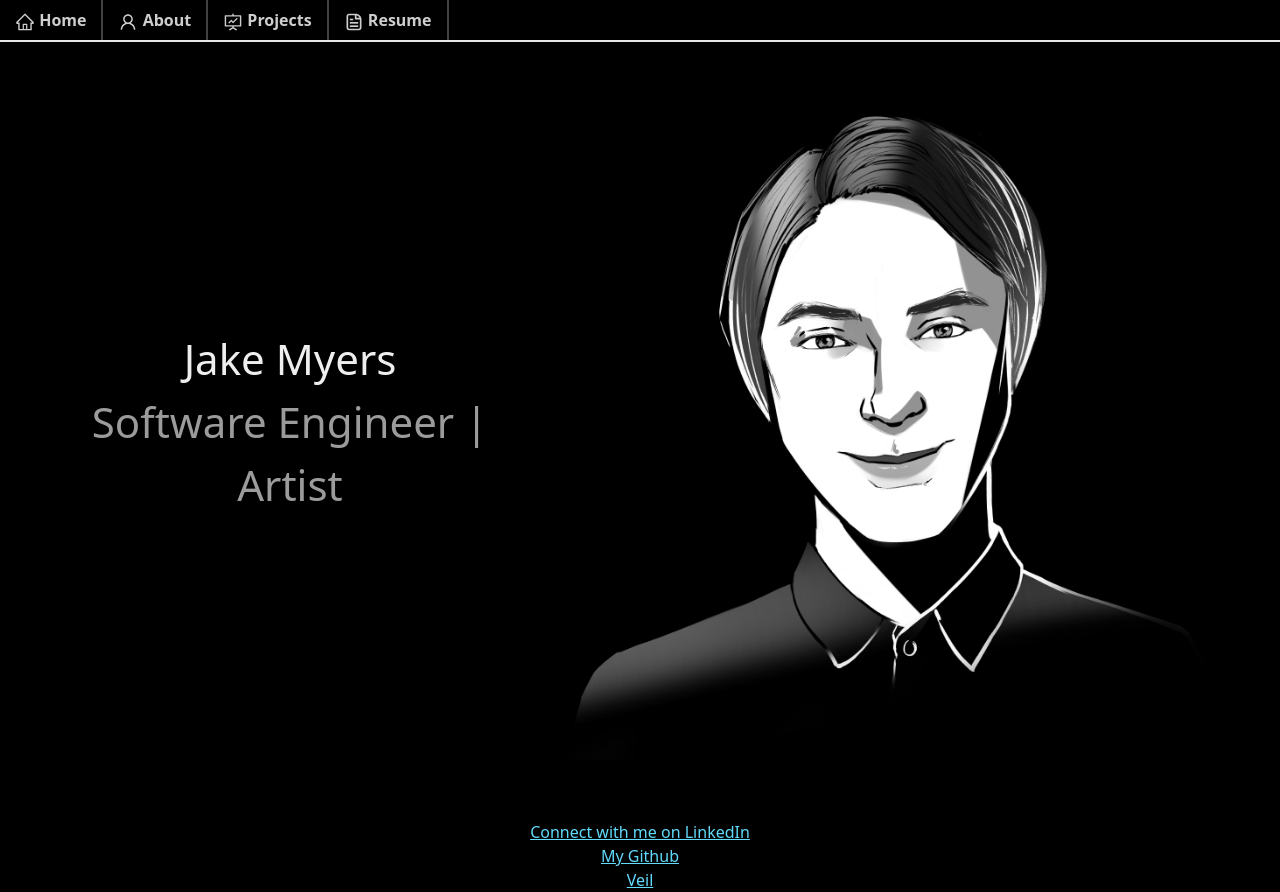
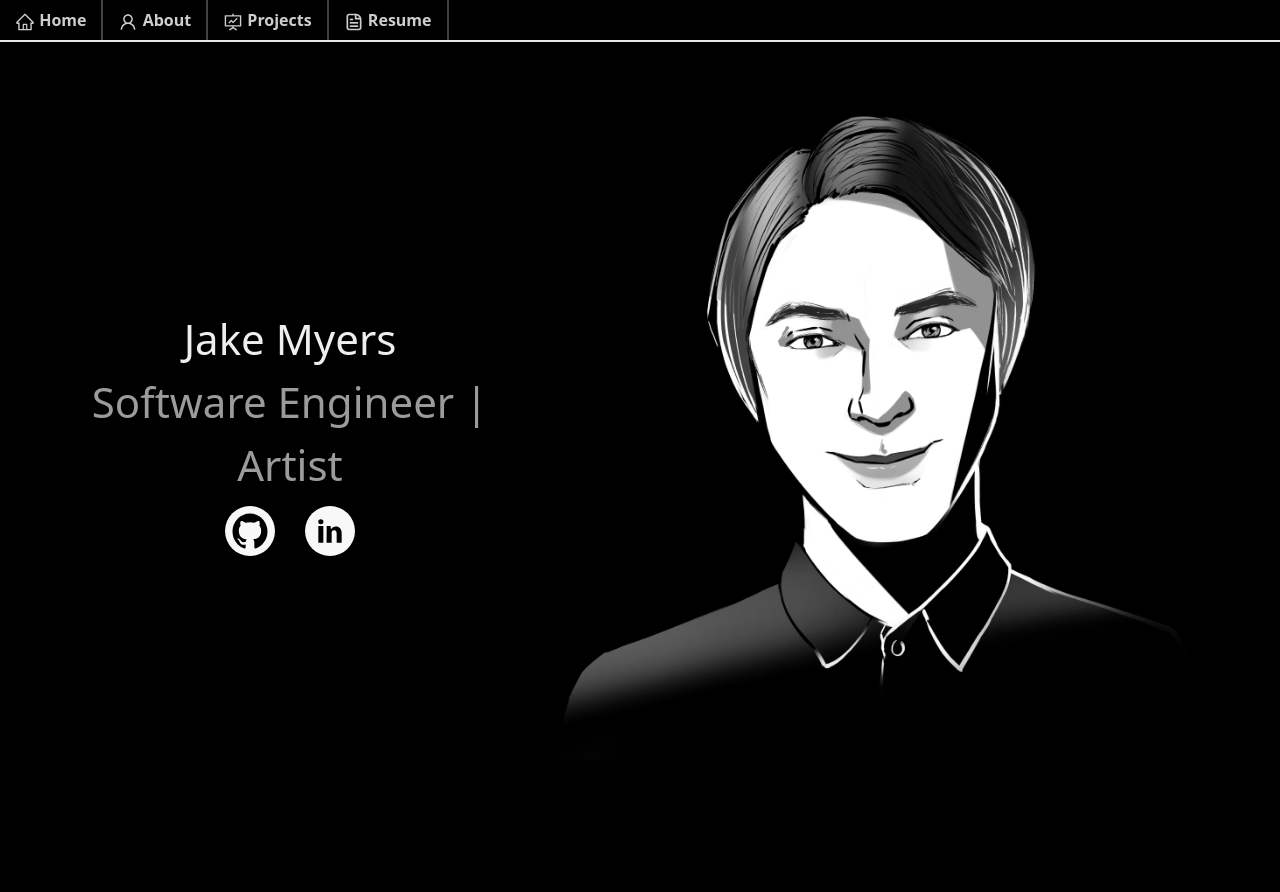
Before and after one commit to jacob-myers/Portfolio, a React (Create React App) app: page / in a window 1280 px wide. After the commit the page ends 820 px from the top, so only its background shows below. Built offline with nearby package versions, Linux system fonts and the light colour scheme.

Commit message:
Adding social links (Github and LinkedIn) as buttons to my home page. Prepping for navigation system and pulling home into it's own page/file out of App().

```diff
--- a/src/App.js
+++ b/src/App.js
@@ -11,10 +11,7 @@ import {
   Routes,
   Navigate
 } from "react-router-dom";
-import { Container, Row, Col } from "react-bootstrap";
-import azamiImg from "../src/Assets/azami.png";
-import selfImg from "../src/Assets/self.png"
-import HomeCard from "./components/Home/HomeCard";
+import Home from "./components/Home/Home";
 
 // React rotating image.
 // <img src={logo} className="App-logo" alt="logo" />
@@ -23,78 +20,17 @@ function App() {
   // For the actual document itself.
   document.body.style = "background: black";
   return (
-    <div className="App">
-      <title>Jake Myers</title>
-      <JNavbar />
+    <Router>
+      <div className="App">
+        <title>Jake Myers</title>
+        <JNavbar />
 
-      <Container fluid className="body">
-        <Row style={{ display: 'flex', justifyContent: "center", padding: "10px" }}>
-          <Col
-            className="content-col"
-            md={6}
-            style={{
-              justifyContent: "right",
-              paddingTop: "30px",
-              paddingBottom: "50px",
-              width: "500px"
-            }}
-          >
-            <HomeCard/>
-          </Col>
+        <Routes>
+          <Route path="/" element={<Home/>} />
+        </Routes>
 
-          <Col
-            className="content-col"
-            md={6}
-            style={{
-              justifyContent: "left",
-              paddingTop: "30px",
-              paddingBottom: "50px",
-              width: "700px"
-            }}
-          >
-            <img src={selfImg} alt="art" className="img-self" />
-          </Col>
-        </Row>
-
-      </Container>
-
-      <div>
-        <a
-          className="App-link"
-          href="https://www.linkedin.com/in/jacob-m-myers"
-          target="_blank"
-          rel="noopener noreferrer"
-        >
-          Connect with me on LinkedIn
-        </a>
       </div>
-
-      <div>
-        <a
-          className="App-link"
-          href="https://github.com/jacob-myers"
-          target="_blank"
-          rel="noopener noreferrer"
-        >
-          My Github
-        </a>
-      </div>
-
-
-      <div>
-        <a
-          className="App-link"
-          href="https://crypto-veil.web.app"
-          target="_blank"
-          rel="noopener noreferrer"
-        >
-          Veil
-        </a>
-      </div>
-
-
-    </div>
-
+    </Router>
   );
 }
 
--- /dev/null
+++ b/src/components/Home/Home.js
@@ -0,0 +1,65 @@
+import { Container, Row, Col } from "react-bootstrap";
+import { IoLogoGithub } from "react-icons/io";
+import { TiSocialLinkedin } from "react-icons/ti";
+
+import selfImg from "../../Assets/self.png"
+
+import HomeCard from "./HomeCard";
+
+function Home() {
+    return (
+        <Container fluid className="body">
+        <Row style={{ display: 'flex', justifyContent: "center", padding: "10px" }}>
+          <Col
+            className="content-col"
+            md={6}
+            style={{
+              justifyContent: "center",
+              paddingTop: "30px",
+              paddingBottom: "30px",
+              width: "500px"
+            }}
+          >
+            <HomeCard/>
+            <ul className="about-social-links">
+                <li className="social-icon-li">
+                    <a
+                        href="https://github.com/jacob-myers"
+                        target="_blank"
+                        rel="noreferrer"
+                        className="social-icon-a"
+                    >
+                        <IoLogoGithub size={40} color="black" style={{ marginTop:"5px" }}/>
+                    </a>
+                </li>
+                <li className="social-icon-li">
+                    <a
+                        href="https://www.linkedin.com/in/jacob-m-myers/"
+                        target="_blank"
+                        rel="noreferrer"
+                        className="social-icon-a"
+                    >
+                        <TiSocialLinkedin size={40} color="black" style={{ marginTop:"5px" }}/>
+                    </a>
+                </li>
+            </ul>
+          </Col>
+
+          <Col
+            className="content-col"
+            md={6}
+            style={{
+              justifyContent: "left",
+              paddingTop: "30px",
+              paddingBottom: "50px",
+              width: "700px"
+            }}
+          >
+            <img src={selfImg} alt="art" className="img-self" />
+          </Col>
+        </Row>
+      </Container>
+    );
+}
+
+export default Home;
--- a/src/components/Navbar.js
+++ b/src/components/Navbar.js
@@ -18,19 +18,19 @@ class Navbar extends React.Component {
                         </a>
                     </li>
                     <li>
-                        <a href="/">
+                        <a href="/about">
                             <AiOutlineUser size={20} style={{ verticalAlign: "bottom" }} />
                             <span> About</span>
                         </a>
                     </li>
                     <li>
-                        <a href="/">
+                        <a href="/projects">
                             <AiOutlineFundProjectionScreen size={20} style={{ verticalAlign: "bottom" }} />
                             <span> Projects</span>
                         </a>
                     </li>
                     <li>
-                        <a href="/">
+                        <a href="/resume">
                             <CgFileDocument size={20} style={{ verticalAlign: "bottom" }} />
                             <span> Resume</span>
                         </a>
--- a/src/styles.css
+++ b/src/styles.css
@@ -55,7 +55,9 @@
 
 .content-col {
   display: flex;
+  flex-direction: column;
   align-items: center;
+  justify-content: center;
   background-color: black;
 }
 
@@ -66,3 +68,29 @@
 .text-classic {
   color: rgb(155, 155, 155)
 }
+
+.about-social-links {
+  padding: 0;
+  padding-top: 10px;
+  margin: 0;
+  justify-content: center;
+  display: inline-block;
+  position: relative;
+}
+
+.social-icon-a {
+  position: relative !important;
+  text-align: center !important;
+
+}
+
+.social-icon-li {
+  display: inline-block !important;
+  height: 50px;
+  width: 50px;
+  margin-right: 15px;
+  margin-left: 15px;
+  background: rgba(255, 255, 255, 0.972) !important;
+  border-radius: 50% !important;
+  transition: 0.5s !important;
+}
```
